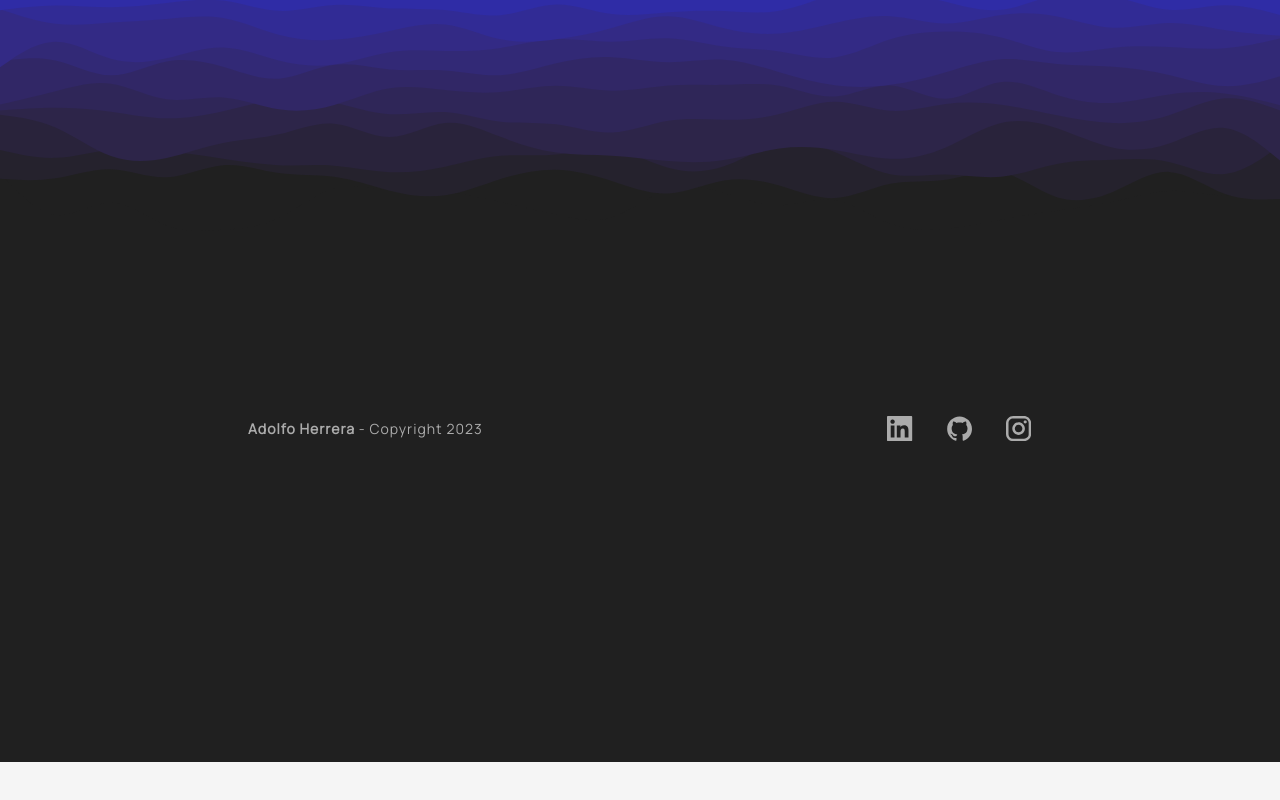
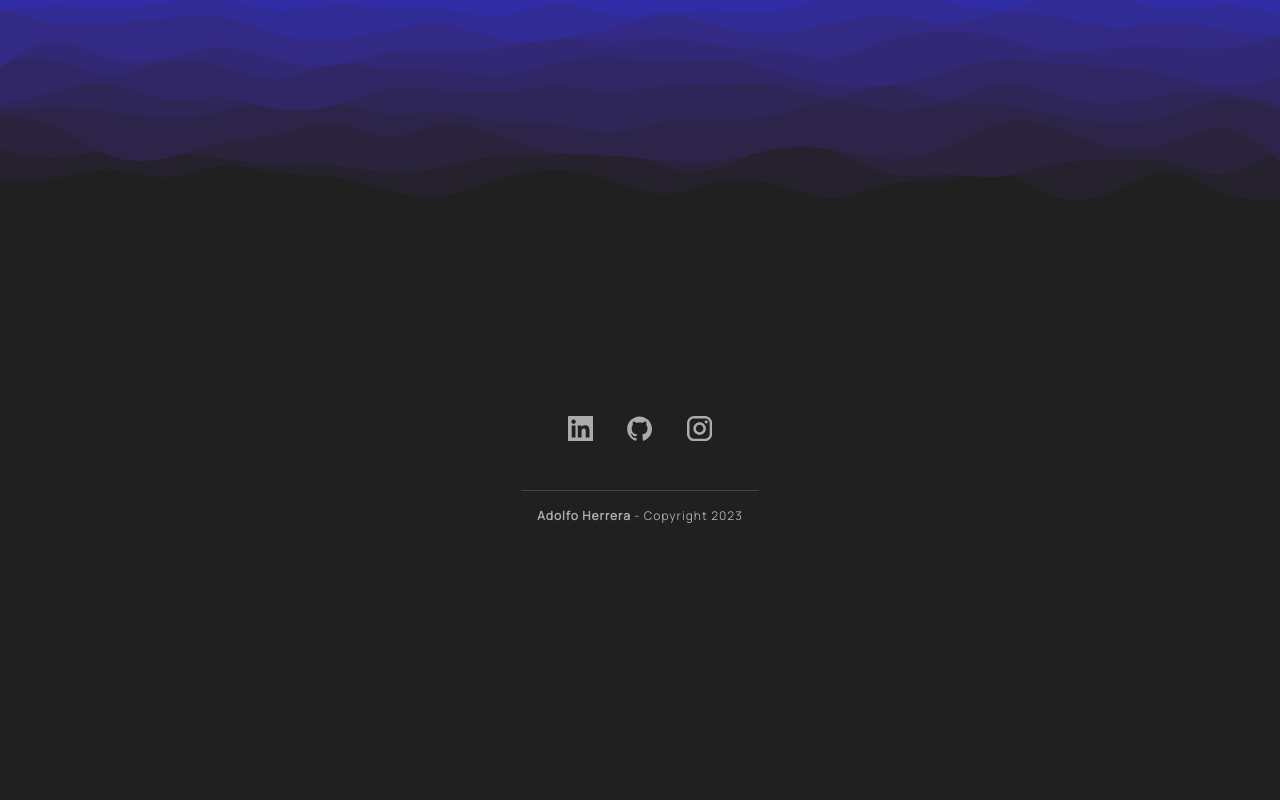
Before and after one commit to Wolfushima/portfolio, a React (Create React App) app: page / in a window 1280 px wide. Shown: the part 6153-6953 px from the top of the page. Before the commit the page ends 6915 px from the top, so only its background shows below. Built offline with nearby package versions, Linux system fonts and the light colour scheme; a web font is replaced by a local one.

Commit message:
style: Change Footer content layout

```diff
--- a/src/components/Footer.jsx
+++ b/src/components/Footer.jsx
@@ -11,11 +11,6 @@ const Footer = () => (
     </div>
     <div className="footer__wrapper">
       <div className="footer__container">
-        <div className="footer__author">
-          <p>
-            Adolfo Herrera <span>- Copyright 2023</span>
-          </p>
-        </div>
         <div className="footer__contact">
           <div className="footer__icon">
             <a
@@ -39,6 +34,11 @@ const Footer = () => (
             </a>
           </div>
         </div>
+        <div className="footer__author">
+          <p>
+            Adolfo Herrera <span>- Copyright 2023</span>
+          </p>
+        </div>
       </div>
     </div>
   </footer>
--- a/src/sass/_footer.scss
+++ b/src/sass/_footer.scss
@@ -45,26 +45,19 @@
   }
   &__container {
     display: flex;
-    flex-direction: row;
-    justify-content: space-between;
+    flex-direction: column;
+    gap: 3rem;
+    justify-content: center;
     align-items: center;
-    width: 70%;
-    margin: 0 auto;
-    @include breakpoint-down(medium) {
-      width: 100%;
-    }
-    @include breakpoint-down(small) {
-      flex-direction: column-reverse;
-      justify-content: center;
-      align-items: center;
-      gap: 4rem;
-    }
+    width: 100%;
   }
   &__author {
     cursor: alias;
+    border-top: 1px solid #454545;
+    padding: 1rem;
     p, span {
       font-family: 'Manrope', sans-serif;
-      font-size: $font-sm;
+      font-size: $font-xsm;
       color: #ABABAB;
     }
     p {
@@ -76,7 +69,7 @@
     }
     @include breakpoint-down(small) {
       p, span {
-        font-size: $font-xsm;
+        font-size: 0.65rem;
       }
     }
   }
```
